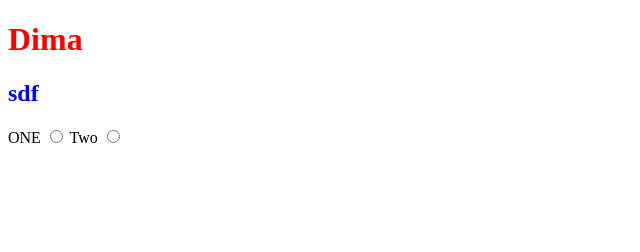
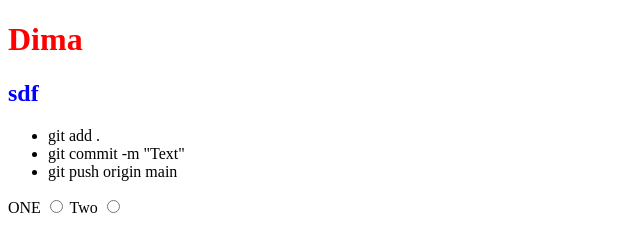
Before and after one commit to Danil592/test-work, a website: page index.html in a window 1280 px wide. Shown: the whole page, without its empty margins (0-640 px from the left). Drawn offline with Linux system fonts and the light colour scheme.

Commit message:
Add list to index

```diff
--- a/index.html
+++ b/index.html
@@ -10,6 +10,11 @@
   <body>
     <h1>Dima</h1>
     <h2>sdf</h2>
+    <ul>
+      <li>git add .</li>
+      <li>git commit -m "Text"</li>
+      <li>git push origin main</li>
+    </ul>
     <form action="">
       <label for="one">ONE</label>
       <input type="radio" name="radio" id="one" />
```
